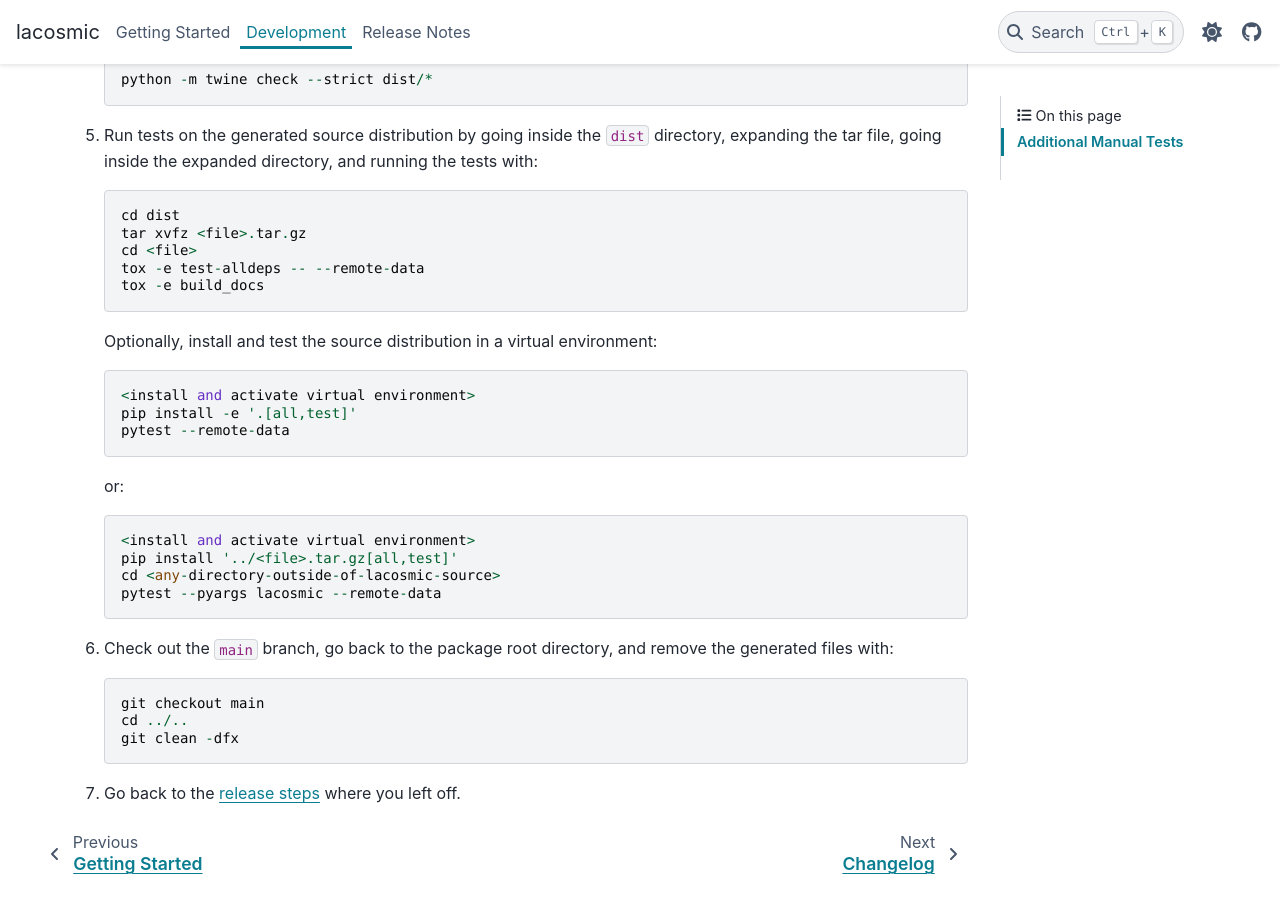
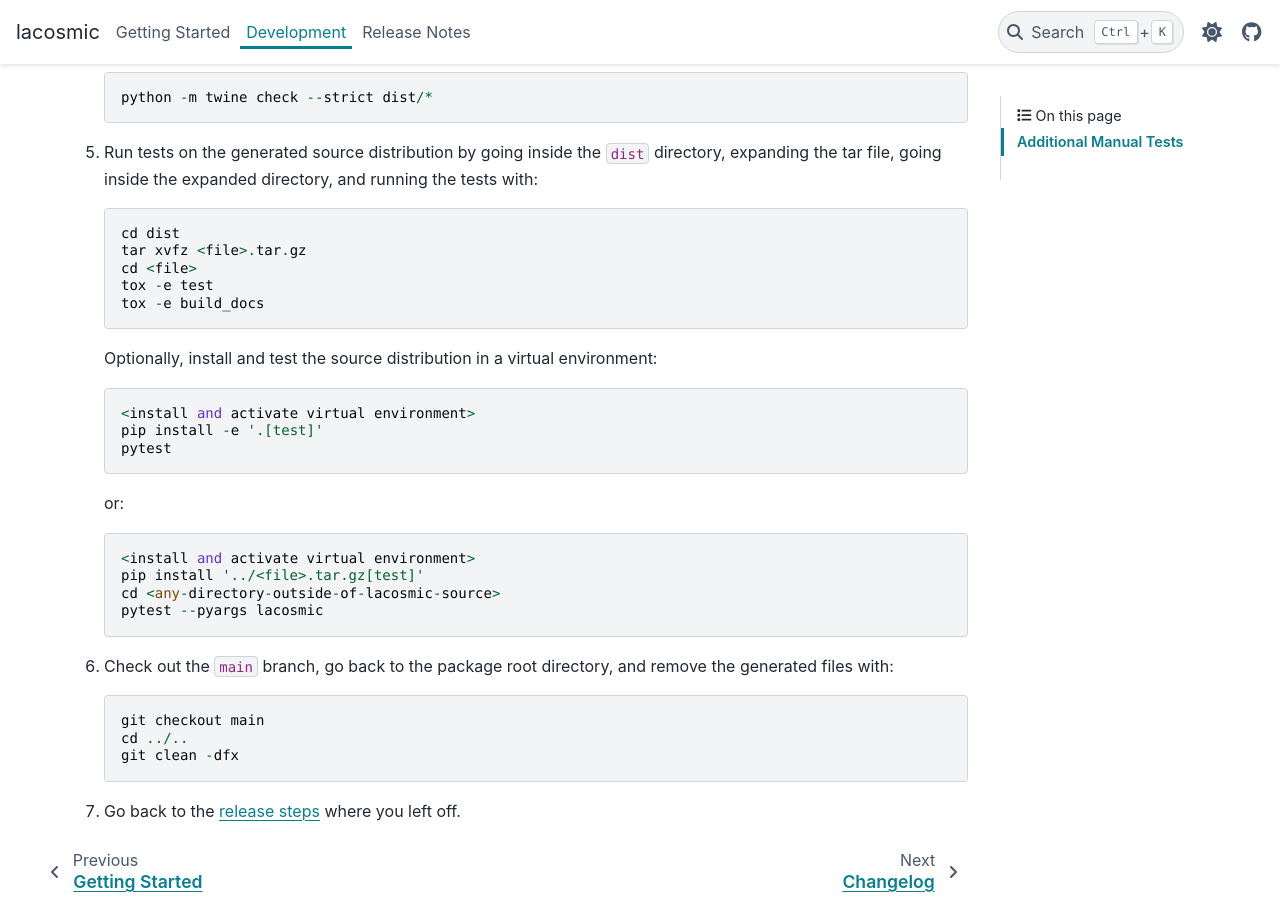
Before and after one commit to larrybradley/lacosmic, a Sphinx documentation site: the page built from docs/development/releasing.rst, in a window 1280 px wide and 900 px high, scrolled down 2584 px. Built offline with Sphinx 7.4.7 and the PyData theme 0.15.4, drawn with Linux system fonts in a browser that asks for light colours; some of the changed text lies outside the part shown.

Commit message:
Use existing tox environments and extras in the release instructions

```diff
--- a/docs/development/releasing.rst
+++ b/docs/development/releasing.rst
@@ -30,7 +30,8 @@
 #. As an extra check, run the tests locally using ``tox`` to thoroughly
    test the code in isolated environments::
 
-        tox -e test-alldeps -- --remote-data
+        tox -e test
+        tox -e <oldest_py>-test-oldestdeps
         tox -e build_docs
         tox -e linkcheck
 
@@ -152,22 +153,22 @@
         cd dist
         tar xvfz <file>.tar.gz
         cd <file>
-        tox -e test-alldeps -- --remote-data
+        tox -e test
         tox -e build_docs
 
    Optionally, install and test the source distribution in a virtual
    environment::
 
         <install and activate virtual environment>
-        pip install -e '.[all,test]'
-        pytest --remote-data
+        pip install -e '.[test]'
+        pytest
 
    or::
 
         <install and activate virtual environment>
-        pip install '../<file>.tar.gz[all,test]'
+        pip install '../<file>.tar.gz[test]'
         cd <any-directory-outside-of-lacosmic-source>
-        pytest --pyargs lacosmic --remote-data
+        pytest --pyargs lacosmic
 
 #. Check out the ``main`` branch, go back to the package root directory,
    and remove the generated files with::
```
